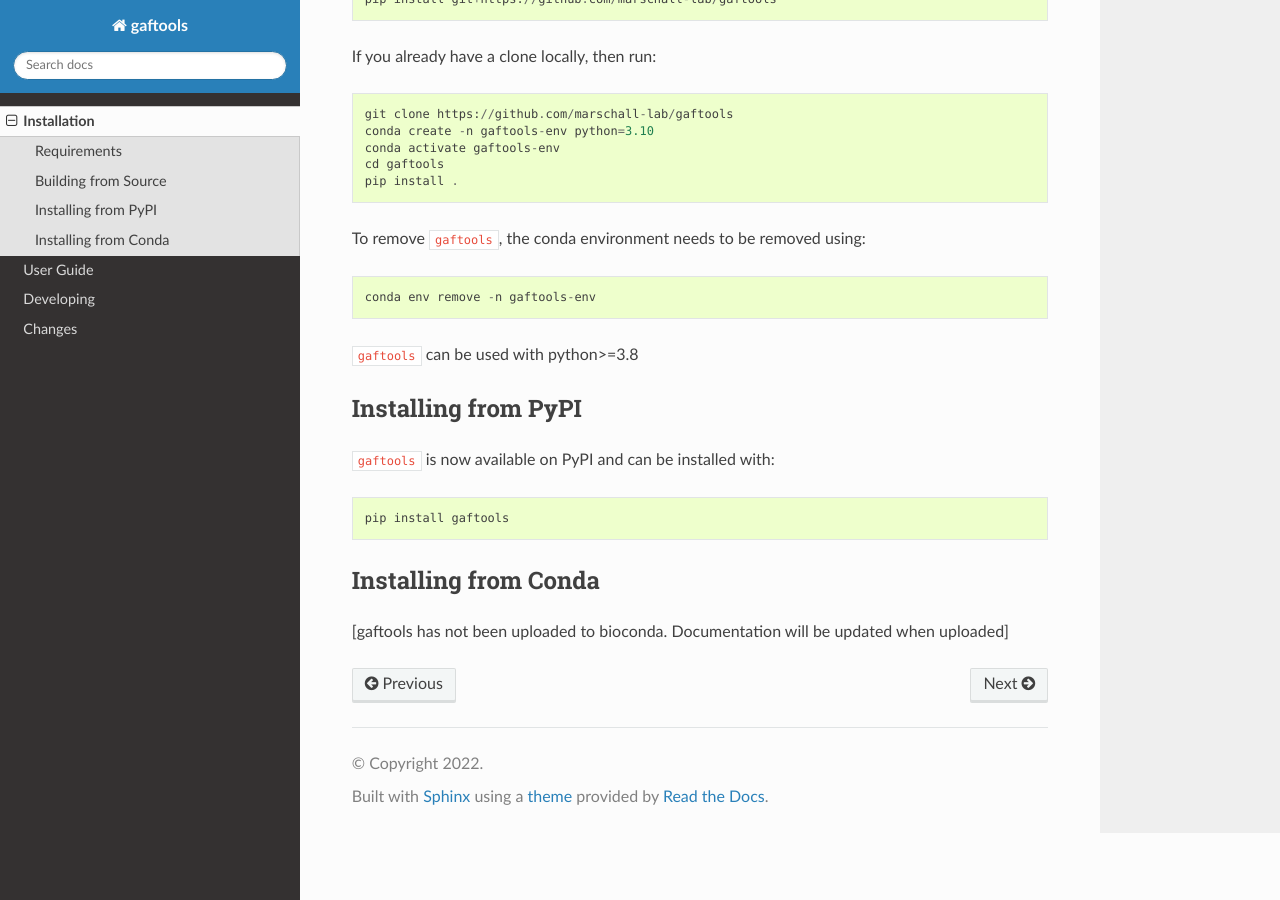
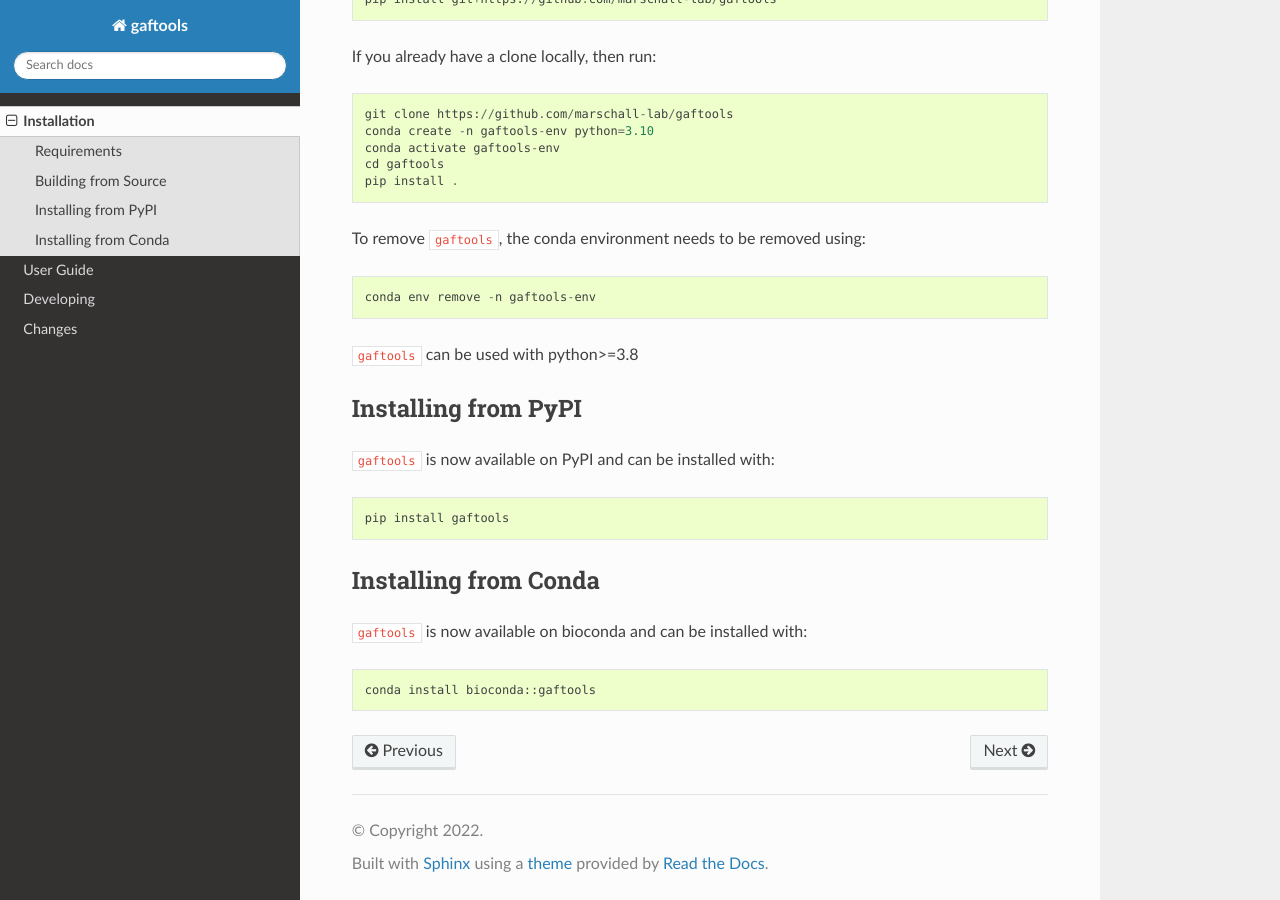
Before and after one commit to marschall-lab/gaftools, a Sphinx documentation site: the page built from docs/installation.rst, in a window 1280 px wide and 900 px high, scrolled down 780 px. Built offline with Sphinx 7.4.7 and the Read the Docs theme 3.1.0, drawn with Linux system fonts in a browser that asks for light colours; the version number could not be read and is left out.

Commit message:
added conda installation instruction

```diff
--- a/docs/installation.rst
+++ b/docs/installation.rst
@@ -54,4 +54,6 @@ Installing from PyPI
 Installing from Conda
 ---------------------
 
-[gaftools has not been uploaded to bioconda. Documentation will be updated when uploaded]
+:code:`gaftools` is now available on bioconda and can be installed with::
+
+    conda install bioconda::gaftools
```
